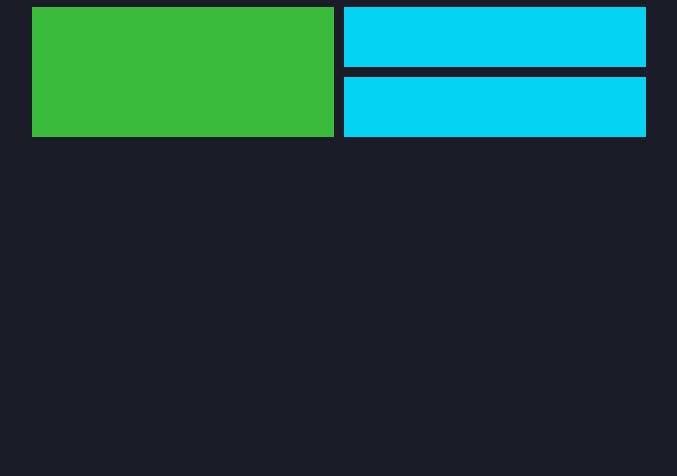
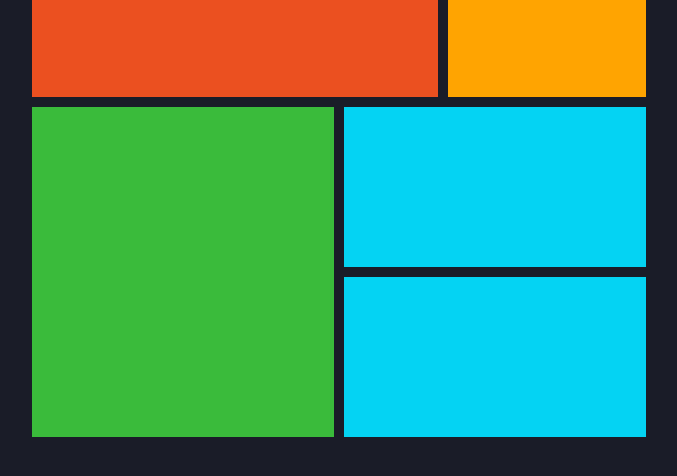
Before and after one commit to Ifekay/CSS-Flex-and-Grid, a plain HTML site: page grid.html in a window 1280 px wide. Shown: the part 130-606 px from the top of the page, without its empty margins (96-773 px from the left). Drawn offline with Linux system fonts and the light colour scheme.

Commit message:
edited grid

```diff
--- a/grid.css
+++ b/grid.css
@@ -9,6 +9,7 @@ body{
 .container{
     margin: 0 auto;
     width: 80%;
+    margin: auto;
     margin-top: 5vh;
 
 }
@@ -30,13 +31,14 @@ a{
     grid-template-rows: repeat(2,1fr);
     grid-template-areas:
     "a a a a b b"
+    "a a a a b b"
     "c c c d d d"
     "c c c e e e";
     gap: 10px;
 }
 
 main div{
-    padding: 30px;
+    padding: 80px;
 }
 
 .item-one{
```
